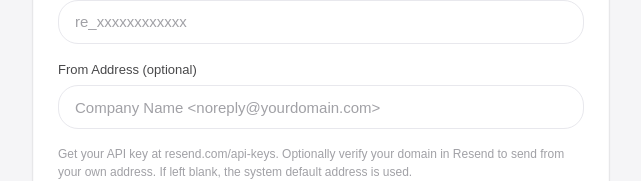
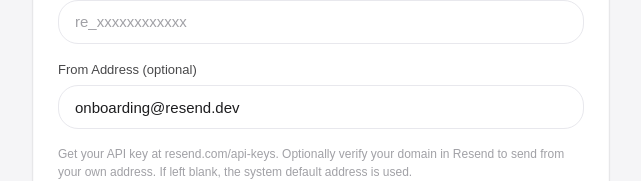
Before and after one commit to tamzid958/perform360, a Next.js app: page /setup-resend in a window 1280 px wide. Shown: the part 437-618 px from the top of the page, without its empty margins (319-960 px from the left). Built offline with nearby package versions, Linux system fonts and the light colour scheme; no server answers; the database is empty; sample sign-in values are in the browser's storage.

Commit message:
Fix signout page

```diff
--- a/src/app/(dashboard)/settings/page.tsx
+++ b/src/app/(dashboard)/settings/page.tsx
@@ -33,7 +33,7 @@ interface ResendSettings {
 
 const DEFAULT_RESEND: ResendSettings = {
   apiKey: "",
-  from: "",
+  from: "onboarding@resend.dev",
 };
 
 
@@ -616,7 +616,7 @@ export default function SettingsPage() {
                 <Input
                   id="resend-from"
                   label="From Address (optional)"
-                  placeholder="Company Name <noreply@yourdomain.com>"
+                  placeholder="onboarding@resend.dev"
                   value={resendSettings.from}
                   onChange={(e) =>
                     setResendSettings((prev) => ({ ...prev, from: e.target.value }))
--- a/src/app/(setup)/setup-resend/page.tsx
+++ b/src/app/(setup)/setup-resend/page.tsx
@@ -12,7 +12,7 @@ export default function SetupResendPage() {
   const router = useRouter();
   const { addToast } = useToast();
   const [apiKey, setApiKey] = useState("");
-  const [from, setFrom] = useState("");
+  const [from, setFrom] = useState("onboarding@resend.dev");
   const [saving, setSaving] = useState(false);
   const [testing, setTesting] = useState(false);
   const [testSuccess, setTestSuccess] = useState(false);
@@ -120,7 +120,7 @@ export default function SetupResendPage() {
           <Input
             id="resend-from"
             label="From Address (optional)"
-            placeholder="Company Name <noreply@yourdomain.com>"
+            placeholder="onboarding@resend.dev"
             value={from}
             onChange={(e) => { setFrom(e.target.value); setTestSuccess(false); }}
           />
--- a/src/components/layout/sidebar.tsx
+++ b/src/components/layout/sidebar.tsx
@@ -11,8 +11,10 @@ import {
   UserCircle,
   Settings,
   ChevronLeft,
+  LogOut,
 } from "lucide-react";
 import { useState } from "react";
+import { signOut } from "next-auth/react";
 
 const navigation = [
   { name: "Dashboard", href: "/overview", icon: LayoutDashboard },
@@ -92,7 +94,7 @@ export function Sidebar() {
       </nav>
 
       {/* Bottom Navigation */}
-      <div className="px-3 py-3 border-t border-gray-200/50">
+      <div className="px-3 py-3 border-t border-gray-200/50 space-y-1">
         {bottomNav.map((item) => {
           const isActive = pathname.startsWith(item.href);
           const Icon = item.icon;
@@ -113,6 +115,16 @@ export function Sidebar() {
             </Link>
           );
         })}
+        <button
+          onClick={() => signOut({ redirectTo: "/login" })}
+          className={cn(
+            "flex items-center gap-3 px-3 py-2.5 rounded-xl text-[14px] font-medium transition-all duration-200 w-full text-gray-500 hover:text-red-600 hover:bg-red-50",
+            collapsed && "justify-center px-2"
+          )}
+        >
+          <LogOut size={20} strokeWidth={1.5} />
+          {!collapsed && <span>Sign out</span>}
+        </button>
       </div>
     </aside>
   );
--- a/src/components/layout/top-nav.tsx
+++ b/src/components/layout/top-nav.tsx
@@ -22,7 +22,7 @@ export function TopNav({ userName = "User", userEmail = "", userAvatar }: TopNav
   return (
     <header className="h-14 sm:h-16 border-b border-gray-200/50 bg-white/80 backdrop-blur-xl flex items-center justify-between px-4 sm:px-6">
       <MobileNav />
-      <div className="flex items-center gap-3">
+      <div className="flex items-center gap-3 ml-auto">
         <DropdownMenu>
           <DropdownMenuTrigger asChild>
             <button className="flex items-center gap-2.5 p-1.5 rounded-xl hover:bg-gray-100 transition-colors">
```
